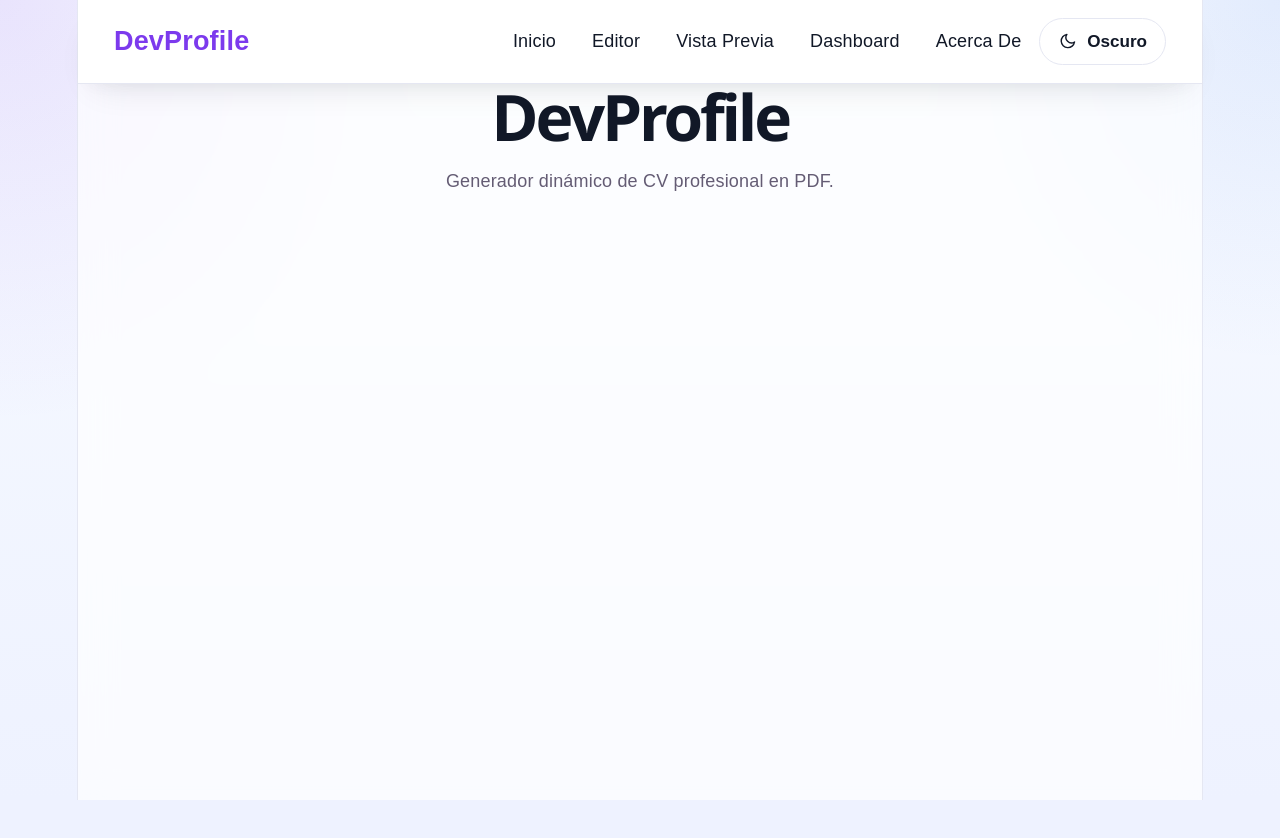
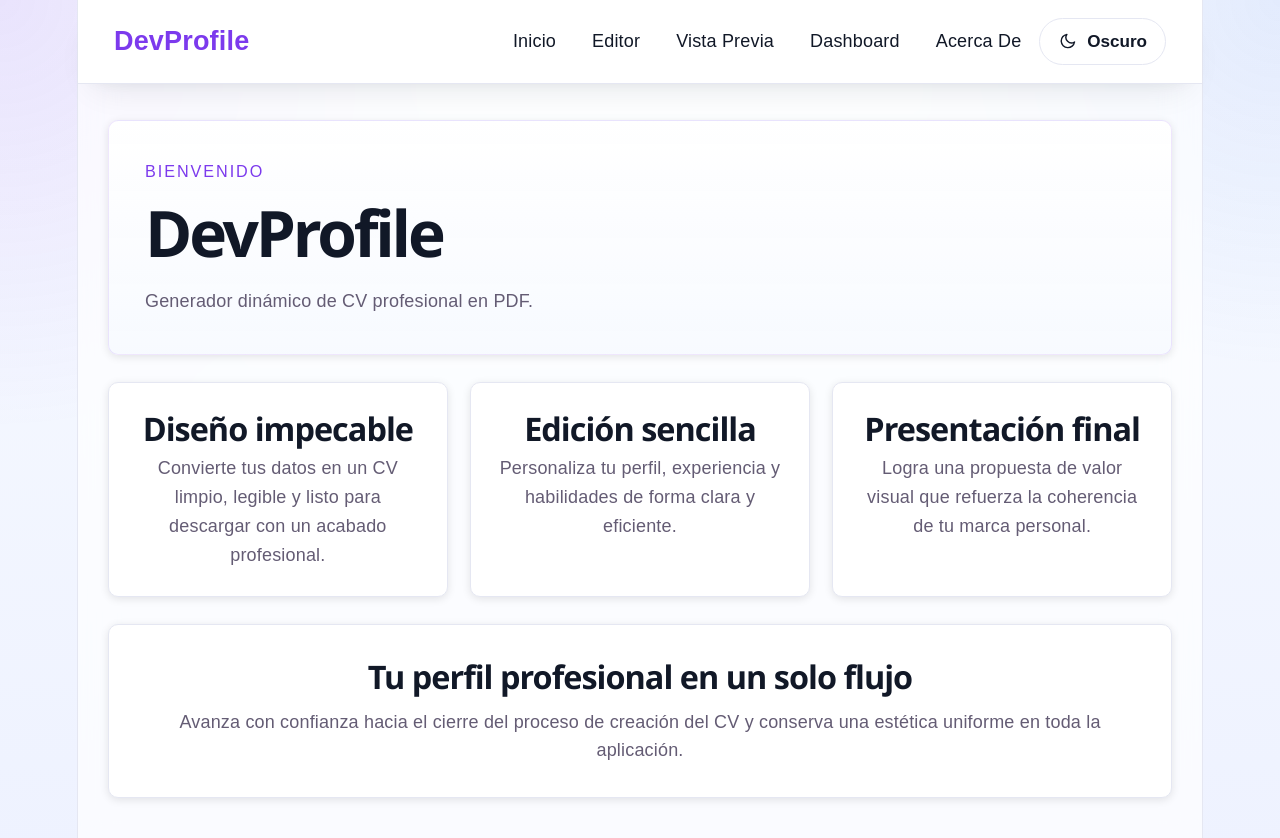
Before and after one commit to luisferbarragan/Proyecto-Final_Tecnologias-Web, a React (Vite) app: page / in a window 1280 px wide. Shown: the top 838 px of the page. Before the commit the page ends 800 px from the top, so only its background shows below. Built offline with nearby package versions, Linux system fonts and the light colour scheme.

Commit message:
Ajustes finales

```diff
--- a/src/pages/About.jsx
+++ b/src/pages/About.jsx
@@ -1,8 +1,27 @@
 function About() {
   return (
-    <section>
-      <h1>Acerca del proyecto</h1>
-      <p>Proyecto final desarrollado con React para generar un CV profesional en PDF.</p>
+    <section className="page page-about">
+      <div className="page-hero card">
+        <span className="eyebrow">Acerca del proyecto</span>
+        <h1>Proyecto final desarrollado con React</h1>
+        <p className="page-text">Proyecto final desarrollado con React para generar un CV profesional en PDF.</p>
+      </div>
+
+      <div className="page-grid">
+        <article className="info-card card">
+          <h2>Objetivo claro</h2>
+          <p>Crear una experiencia que facilite la construcción de un currículum moderno, profesional y fácil de compartir.</p>
+        </article>
+        <article className="info-card card">
+          <h2>Enfoque práctico</h2>
+          <p>Diseño orientado al usuario con un flujo de edición que mantiene la armonía visual en cada paso.</p>
+        </article>
+      </div>
+
+      <div className="about-note card">
+        <h2>Cierre y retoque final</h2>
+        <p>Este proyecto busca ofrecer un acabado armónico para que tanto la navegación como la presentación del CV mantengan coherencia y elegancia.</p>
+      </div>
     </section>
   )
 }
--- a/src/pages/Home.jsx
+++ b/src/pages/Home.jsx
@@ -1,8 +1,31 @@
 function Home() {
   return (
-    <section>
-      <h1>DevProfile</h1>
-      <p>Generador dinámico de CV profesional en PDF.</p>
+    <section className="page page-home">
+      <div className="page-hero card">
+        <span className="eyebrow">Bienvenido</span>
+        <h1>DevProfile</h1>
+        <p className="page-text">Generador dinámico de CV profesional en PDF.</p>
+      </div>
+
+      <div className="page-grid">
+        <article className="info-card card">
+          <h2>Diseño impecable</h2>
+          <p>Convierte tus datos en un CV limpio, legible y listo para descargar con un acabado profesional.</p>
+        </article>
+        <article className="info-card card">
+          <h2>Edición sencilla</h2>
+          <p>Personaliza tu perfil, experiencia y habilidades de forma clara y eficiente.</p>
+        </article>
+        <article className="info-card card">
+          <h2>Presentación final</h2>
+          <p>Logra una propuesta de valor visual que refuerza la coherencia de tu marca personal.</p>
+        </article>
+      </div>
+
+      <div className="page-cta card">
+        <h2>Tu perfil profesional en un solo flujo</h2>
+        <p>Avanza con confianza hacia el cierre del proceso de creación del CV y conserva una estética uniforme en toda la aplicación.</p>
+      </div>
     </section>
   )
 }
--- a/src/styles/layout.css
+++ b/src/styles/layout.css
@@ -56,3 +56,76 @@
         grid-template-columns: repeat(3, 1fr);
     }
 }
+
+/* páginas informativas */
+.page {
+    width: min(1100px, 100%);
+    margin: 0 auto;
+    padding: 2rem 1rem 3rem;
+    display: grid;
+    gap: 1.5rem;
+}
+
+.page-hero {
+    text-align: left;
+    padding: 2rem;
+    border: 1px solid rgba(124, 58, 237, 0.12);
+    background: var(--surface-elevated);
+}
+
+.page-hero .eyebrow {
+    display: inline-block;
+    margin-bottom: 0.85rem;
+    font-size: 0.9rem;
+    letter-spacing: 0.12em;
+    text-transform: uppercase;
+    color: var(--accent);
+}
+
+.page-text {
+    margin-top: 1rem;
+    max-width: 720px;
+    color: var(--text);
+    line-height: 1.9;
+}
+
+.page-grid {
+    display: grid;
+    gap: 1.25rem;
+}
+
+.info-card {
+    border: 1px solid var(--border);
+    padding: 1.5rem;
+    min-height: 170px;
+    transition: transform 0.25s ease, box-shadow 0.25s ease;
+}
+
+.info-card:hover {
+    transform: translateY(-2px);
+    box-shadow: var(--shadow);
+}
+
+.about-note,
+.page-cta {
+    padding: 1.8rem 1.5rem;
+    border: 1px solid var(--border);
+    background: var(--surface);
+}
+
+.about-note h2,
+.page-cta h2 {
+    margin-bottom: 0.75rem;
+}
+
+@media (min-width: 768px) {
+    .page-grid {
+        grid-template-columns: repeat(2, minmax(0, 1fr));
+    }
+}
+
+@media (min-width: 900px) {
+    .page-home .page-grid {
+        grid-template-columns: repeat(3, minmax(0, 1fr));
+    }
+}
```
